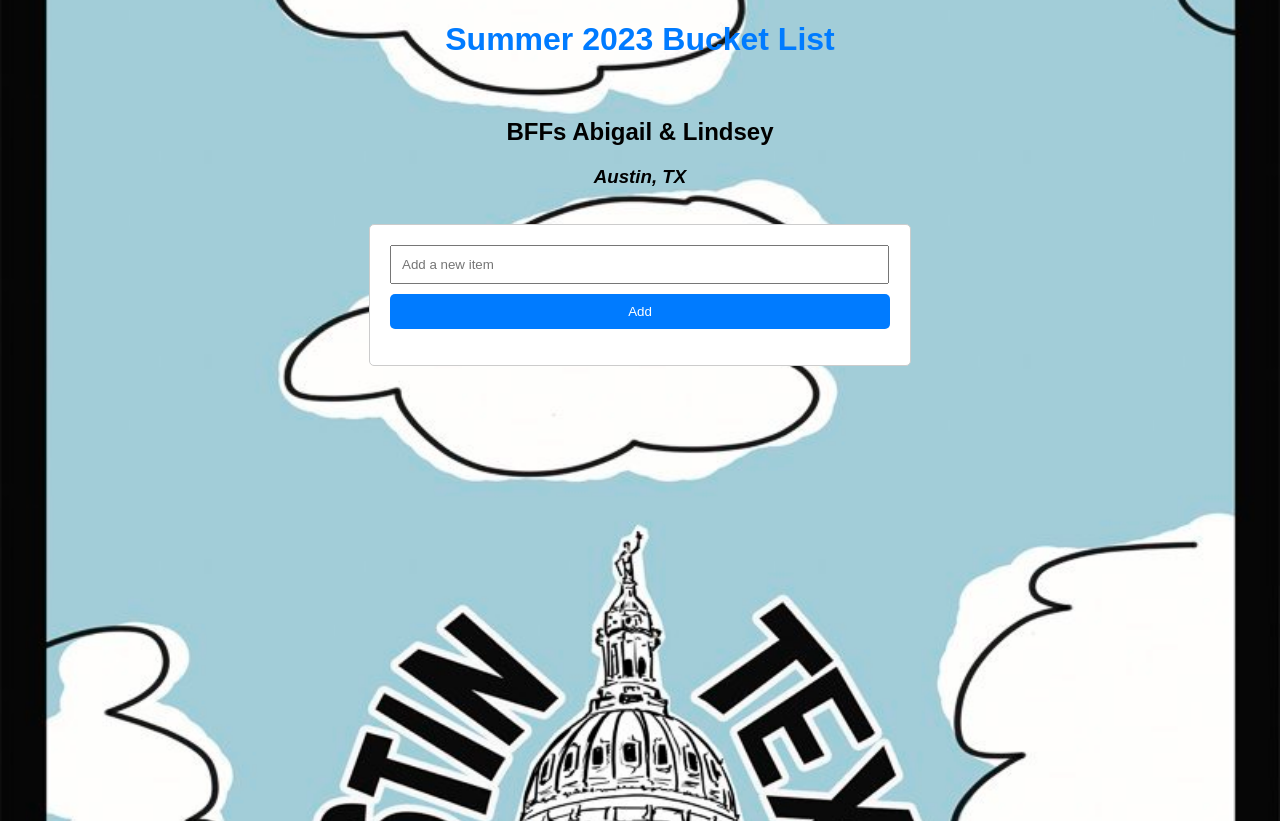
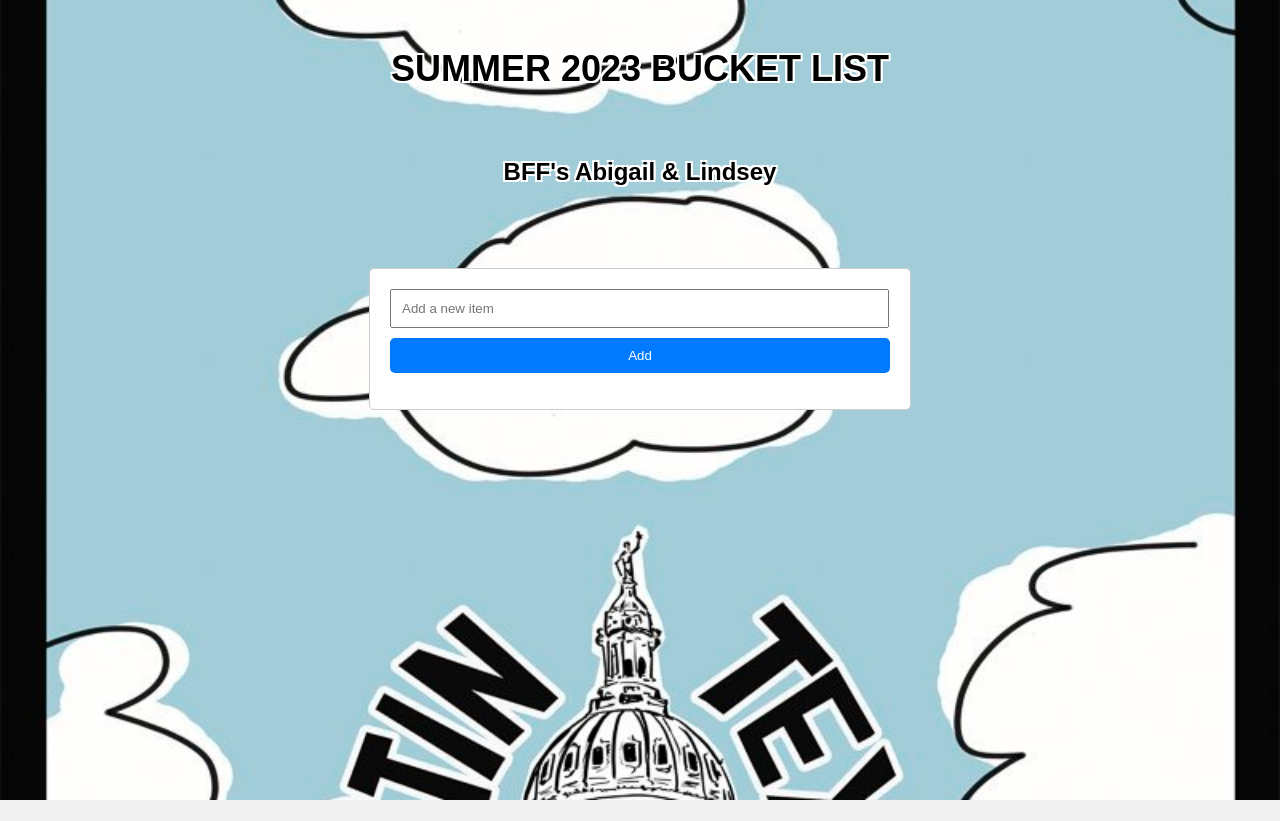
Before and after one commit to AGHenderson97/SummerTripBucketList, a plain HTML site: page index.html in a window 1280 px wide. After the commit the page ends 800 px from the top, so only its background shows below. Drawn offline with Linux system fonts and the light colour scheme.

Commit message:
Changed font and styles for text &  text animation

```diff
--- a/index.html
+++ b/index.html
@@ -10,10 +10,10 @@
   </style>
 </head>
 <body>
-  <h1><strong>Summer 2023 Bucket List</strong></h1><br>
+  <br>
+  <h1><strong>SUMMER 2023 BUCKET LIST</strong></h1><br>
   <div class="centered-text">
-    <h2>BFFs Abigail & Lindsey</h2>
-    <h3><em>Austin, TX</em></h3><br>
+    <h2>BFF's Abigail & Lindsey</h2><br><br><br>
   </div>
 
   <div class="bucket-list">
--- a/styles.css
+++ b/styles.css
@@ -3,20 +3,53 @@ body, html {
   margin: 0;
   padding: 0;
 }
-
 body {
-    font-family: Arial, sans-serif;
+  font-family: Oswald, sans-serif;
   background-color: #f0f0f0;
   background-image: url('images/austin_background.jpg');
   background-size: cover;
   background-position: center;
   background-repeat: no-repeat;
-
+  margin: 0;
+  padding: 0;
 }
 
 h1 {
   text-align: center;
+  font-family: 'Oswald', sans-serif;
+  font-size: 36px;
   color: #007BFF;
+  margin: 30px 0;
+  animation: bounce 1s infinite;
+}
+
+@keyframes bounce {
+  0%, 20%, 50%, 80%, 100% {
+    transform: translateY(0);
+  }
+  40% {
+    transform: translateY(-10px);
+  }
+  60% {
+    transform: translateY(-5px);
+  }
+}
+
+h2 {
+  text-align: center;
+  font-family: 'Oswald', sans-serif;
+  font-size: 24px;
+  color: #ff6b6b;
+  margin-bottom: 10px;
+}
+
+h3 {
+  text-align: center;
+  font-family: 'Oswald', sans-serif;
+  font-style: italic;
+  font-size: 18px;
+  color: #333;
+  margin-bottom: 20px;
 }
 
 .bucket-list {
@@ -60,3 +93,15 @@ body {
 #items-list li:last-child {
   border-bottom: none;
 }
+
+.centered-text {
+  text-align: center;
+  font-family: 'Oswald', cursive;
+  font-size: 20px;
+  color: #555;
+}
+
+h1, h2, h3 {
+  color: black;
+  text-shadow: 2px 2px 0 white, -2px -2px 0 white, 2px -2px 0 white, -2px 2px 0 white;
+}
```
Lines whose indentation alone changed are shown as unchanged.
